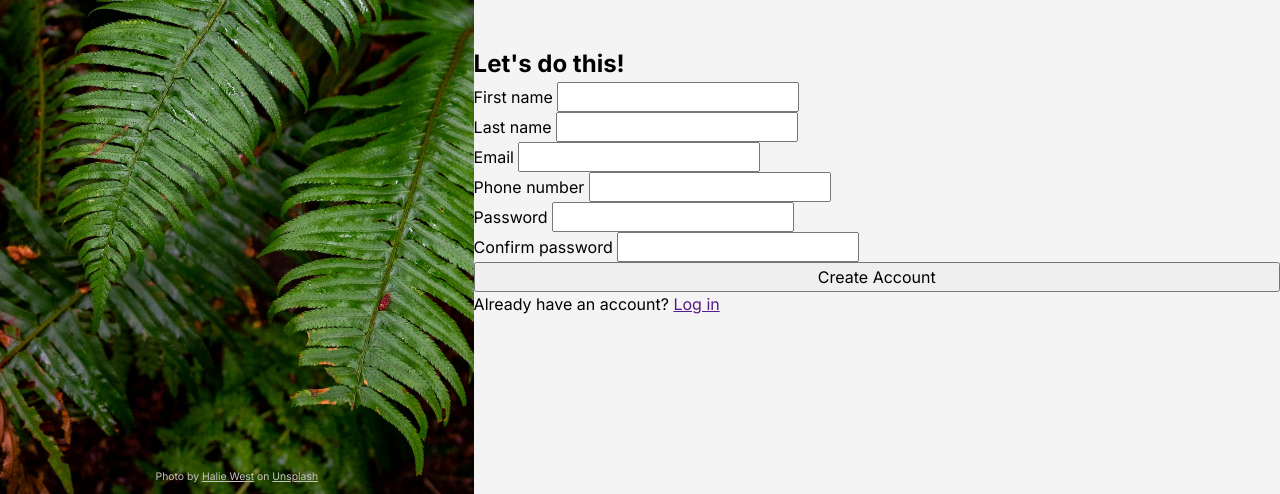
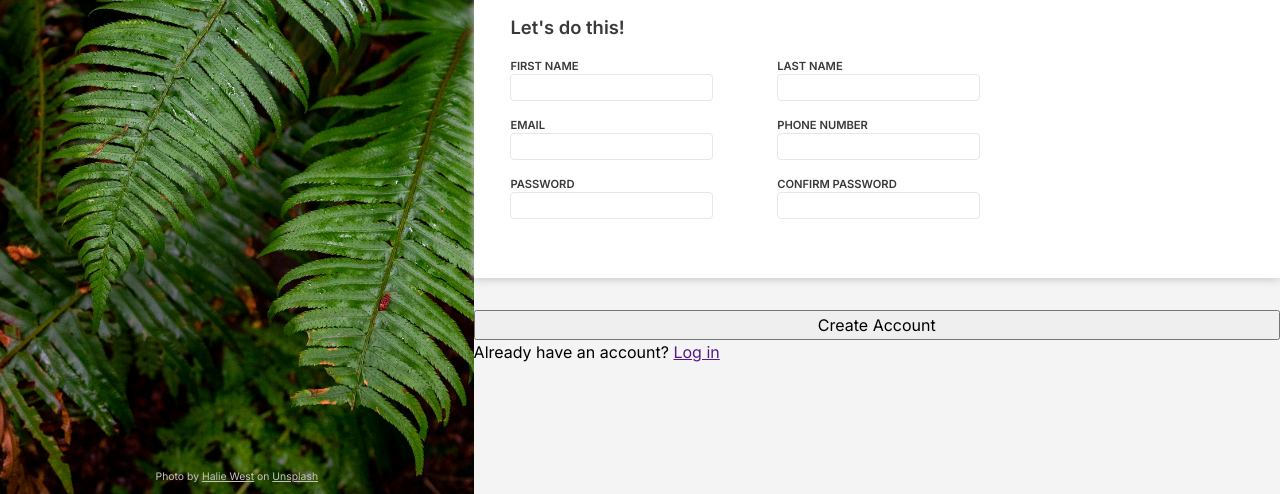
Before and after one commit to mattiabotto/sign-up-form, a plain HTML site: page index.html in a window 1280 px wide. Shown: the part 306-800 px from the top of the page. Drawn offline with Linux system fonts and the light colour scheme.

Commit message:
Add form styling
Included are some blue border for focus state
and a red border with a message in case of
invalid password (less than 8 characters).

```diff
--- a/index.html
+++ b/index.html
@@ -32,7 +32,7 @@
       deepest dreams. <br>Sign up <em>now</em> to get started.</p>
     <p>You <em>know</em> you want to.</p>
 
-    <form action="" method="post" id="sign-up-form">
+    <form action="" method="post" class="sign-up-form" id="sign-up-form">
       <h2>Let's do this!</h2>
 
       <div class="form-row">
@@ -61,11 +61,13 @@
       <div class="form-row">
         <div class="form-widget">
           <label for="password">Password</label>
-          <input type="password" id="password" name="password">
+          <input type="password" id="password" name="password" minlength="8">
+          <p class="pass-validation">Password must be at least 8 characters</p>
         </div>
         <div class="form-widget">
           <label for="confirm-password">Confirm password</label>
-          <input type="password" id="confirm-password" name="confirm-password">
+          <input type="password" id="confirm-password" name="confirm-password" minlength="8">
+          <p class="pass-validation">Password must be at least 8 characters</p>
         </div>
       </div>
     </form>
--- a/styles/styles.css
+++ b/styles/styles.css
@@ -15,6 +15,9 @@
   --main-bg-color: #f5f4f4;
   --main-color: #111;
   --main-padding-x: 2.3rem;
+  --form-color: #3a3a3a;
+  --focus-color: #0088ff;
+  --invalid-color: #ff4400;
   }
 
 body {
@@ -86,3 +89,69 @@ main p:not(.log-in) {
 main p + p {
   margin-bottom: var(--main-padding-x);
 }
+
+.sign-up-form {
+  background-color: #fff;
+  margin-bottom: 2rem;
+  padding: 1rem var(--main-padding-x);
+  display: flex;
+  flex-direction: column;
+  box-shadow: 0 2px 8px #ccc;
+  color: var(--form-color);
+}
+
+.sign-up-form > * {
+  margin-bottom: 1rem;
+}
+
+.sign-up-form h2 {
+  font-size: 1.15rem;
+  font-weight: 600;
+}
+
+.sign-up-form .form-row {
+  display: flex;
+  gap: 4rem;
+  justify-content: flex-start;
+}
+
+.form-row .form-widget {
+  display: flex;
+  flex-direction: column;
+}
+
+.form-widget label {
+  text-transform: uppercase;
+  font-size: .7rem;
+  font-weight: 600;
+}
+
+.form-widget input {
+  font-size: .8rem;
+  padding: .2em .5em;
+  border: 1px solid #E5E7EB;
+  border-radius: 4px;
+}
+
+.form-widget input:focus
+ {
+  outline: none;
+  border: 1px solid var(--focus-color);
+  box-shadow: 2px 2px 4px #ccc;
+}
+
+.form-widget input[type="password"]:user-invalid {
+   outline: none;
+  border: 1px solid var(--invalid-color);
+}
+
+.form-widget .pass-validation {
+  padding: .5rem 0;
+  color: var(--invalid-color);
+  font-size: .6rem;
+  opacity: 0;
+}
+
+.form-widget input[type="password"]:user-invalid + .pass-validation {
+  opacity: 1;
+}
```
